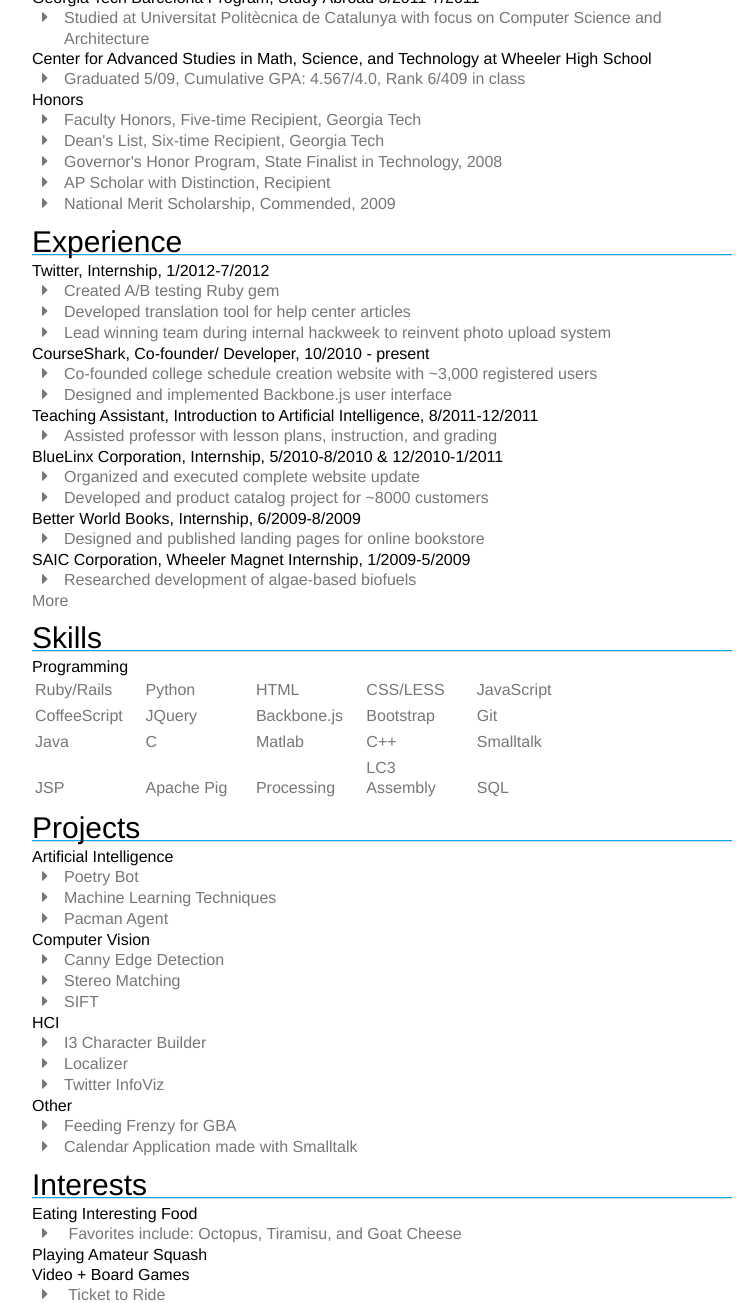
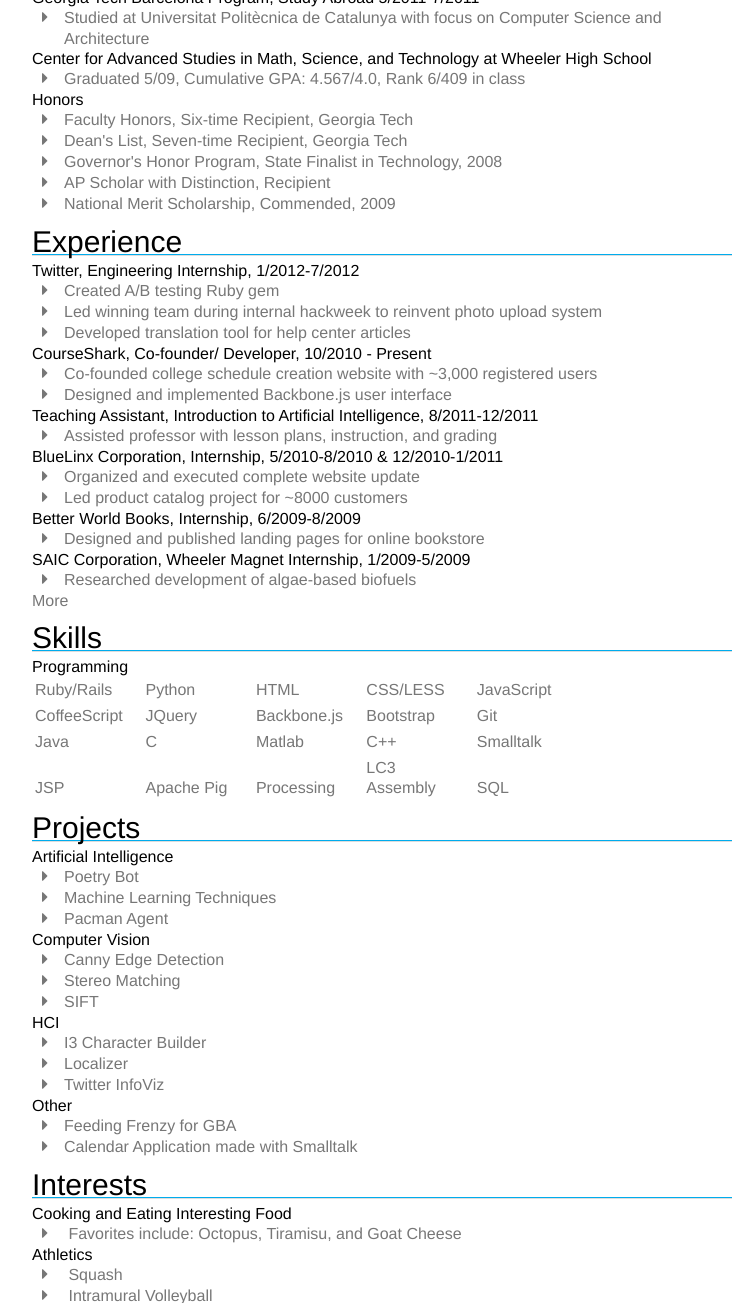
Before and after one commit to Gerg/gerg.github.com, a plain HTML site: page index.html in a window 1280 px wide. Shown: the part 140-1443 px from the top of the page, 108-844 px from the left. Drawn offline with nearby package versions, Linux system fonts and the light colour scheme.

Commit message:
copy update from paper resume

```diff
--- a/index.html
+++ b/index.html
@@ -1,11 +1,11 @@
 <!DOCTYPE html>
-<meta name="viewport" content="width=device-width, initial-scale=1.0, user-scalable=yes">
 <html>
   <head>
     <title>
       Greg Cobb
     </title>
     <meta charset="utf-8">
+    <meta name="viewport" content="width=device-width, initial-scale=1">
     <link rel="stylesheet" href="resume.css" />
     <script src="http://ajax.googleapis.com/ajax/libs/jquery/1.8.2/jquery.min.js"></script>
     <script src='resume.js'></script>
@@ -55,8 +55,8 @@
             </ul>
             <p>Honors</p>
             <ul class="icons">
-              <li><i class="icon-caret-right"></i>Faculty Honors, Five-time Recipient, Georgia Tech</li>
-              <li><i class="icon-caret-right"></i>Dean's List, Six-time Recipient, Georgia Tech</li>
+              <li><i class="icon-caret-right"></i>Faculty Honors, Six-time Recipient, Georgia Tech</li>
+              <li><i class="icon-caret-right"></i>Dean's List, Seven-time Recipient, Georgia Tech</li>
               <li><i class="icon-caret-right"></i>Governor's Honor Program, State Finalist in Technology, 2008</li>
               <li><i class="icon-caret-right"></i>AP Scholar with Distinction, Recipient</li>
               <li><i class="icon-caret-right"></i>National Merit Scholarship, Commended, 2009</li>
@@ -68,13 +68,13 @@
             Experience
           </div>
           <div class="section-content">
-            <p>Twitter, Internship, 1/2012-7/2012</p>
+            <p>Twitter, Engineering Internship, 1/2012-7/2012</p>
             <ul class="icons">
               <li><i class="icon-caret-right"></i>Created A/B testing Ruby gem</li>
+              <li><i class="icon-caret-right"></i>Led winning team during internal hackweek to reinvent photo upload system</li>
               <li><i class="icon-caret-right"></i>Developed translation tool for help center articles</li>
-              <li><i class="icon-caret-right"></i>Lead winning team during internal hackweek to reinvent photo upload system</li>
             </ul>
-            <p>CourseShark, Co-founder/ Developer, 10/2010 - present</p>
+            <p>CourseShark, Co-founder/ Developer, 10/2010 - Present</p>
             <ul class="icons">
               <li><i class="icon-caret-right"></i>Co-founded college schedule creation website with ~3,000 registered users</li>
               <li><i class="icon-caret-right"></i>Designed and implemented Backbone.js user interface</li>
@@ -86,7 +86,7 @@
             <p>BlueLinx Corporation, Internship, 5/2010-8/2010 &amp; 12/2010-1/2011</p>
             <ul class="icons">
               <li><i class="icon-caret-right"></i>Organized and executed complete website update</li>
-              <li><i class="icon-caret-right"></i>Developed and product catalog project for ~8000 customers</li>
+              <li><i class="icon-caret-right"></i>Led product catalog project for ~8000 customers</li>
             </ul>
             <p>Better World Books, Internship, 6/2009-8/2009</p>
             <ul class="icons">
@@ -187,11 +187,16 @@
             Interests
           </div>
           <div class="section-content">
-            <p>Eating Interesting Food</p>
+            <p>Cooking and Eating Interesting Food</p>
             <ul class="icons">
               <li><i class="icon-caret-right"></i> Favorites include: Octopus, Tiramisu, and Goat Cheese </li>
             </ul>
-            <p>Playing Amateur Squash</p>
+            <p>Athletics</p>
+            <ul class="icons">
+              <li><i class="icon-caret-right"></i> Squash</li>
+              <li><i class="icon-caret-right"></i> Intramural Volleyball</li>
+              <li><i class="icon-caret-right"></i> Jogging</li>
+            </ul>
             <p>Video + Board Games</p>
             <ul class="icons">
               <li><i class="icon-caret-right"></i> Ticket to Ride</li>
```
